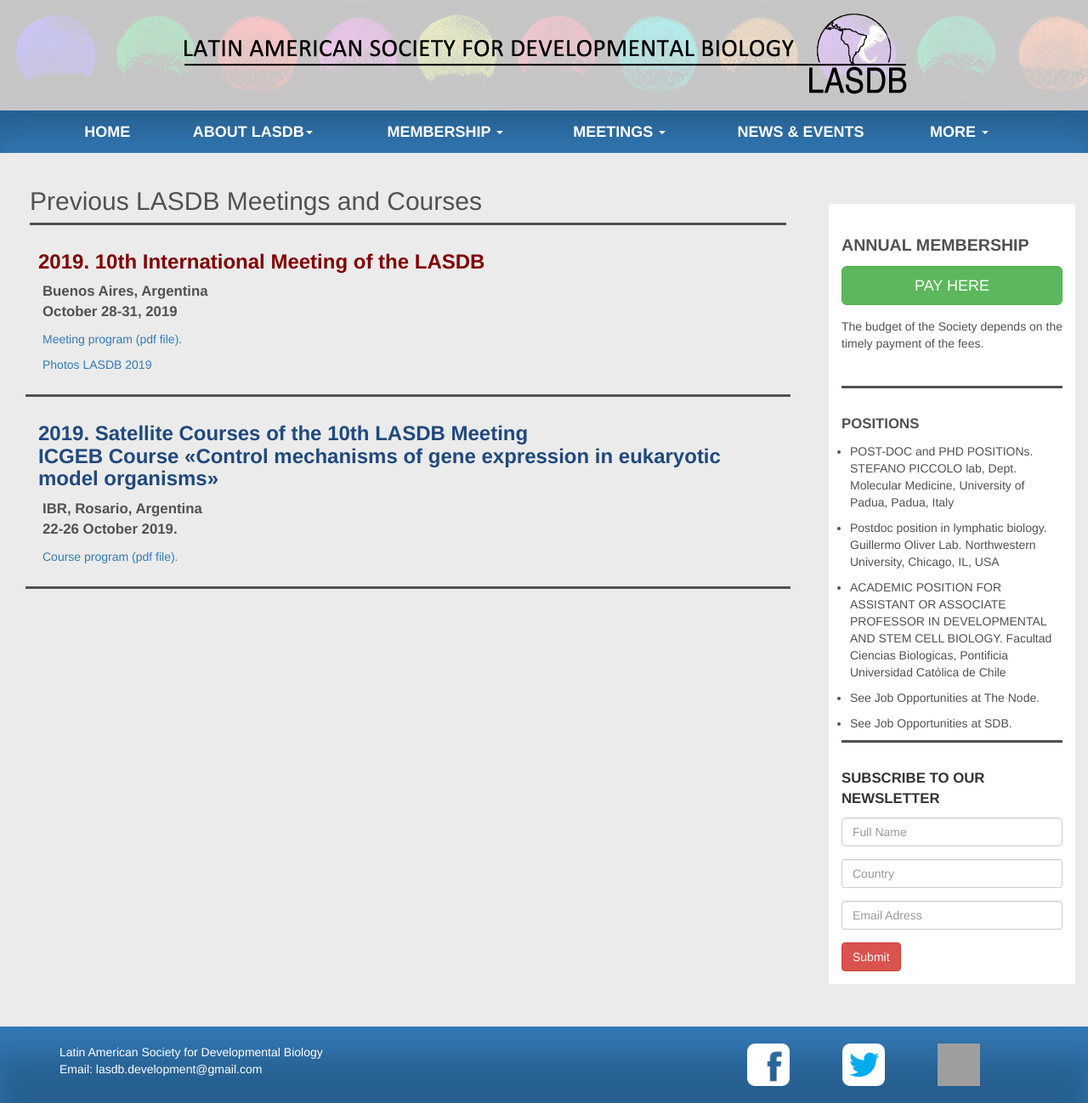
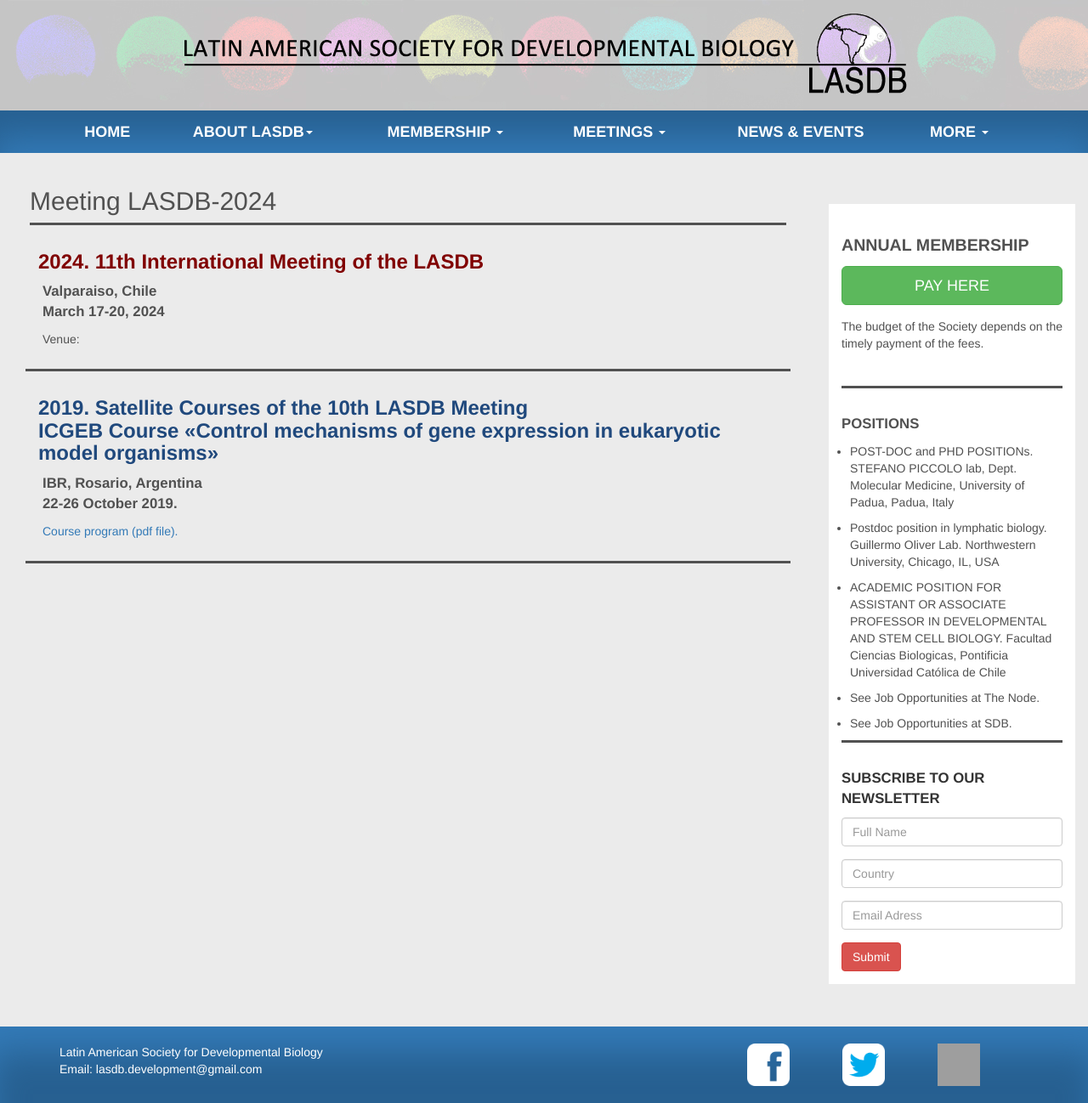
Before and after one commit to lasdb/lasdb.github.io, a Jekyll site: the page built from pages/LASDB-2024.html, in a window 1280 px wide. Shown: the whole page at 85% size. Built offline with Jekyll 4.4.1, drawn with Linux system fonts in a browser that asks for light colours; nearby versions of some CDN libraries; grey boxes are pictures that could not be loaded.

Commit message:
Update LASDB-2024.html

```diff
--- a/pages/LASDB-2024.html
+++ b/pages/LASDB-2024.html
@@ -3,18 +3,18 @@ layout: default
 ---
 
 
-<h2 class="page-header" id="page-news-header">Previous LASDB Meetings and Courses</h2>
+<h2 class="page-header" id="page-news-header">Meeting LASDB-2024</h2>
 
 <div class="col-xs-12">
     <div class="panel panel-default noticia">
         <div class="panel-heading">
-            <h3 class="meeting-title">2019. 10th International Meeting of the LASDB</h3>
+            <h3 class="meeting-title">2024. 11th International Meeting of the LASDB</h3>
         </div>
         <div class="panel-body" style="padding-top:0;">
-            <p style="font-weight:bold; font-size: 1.2em;"> Buenos Aires, Argentina <br> October 28-31, 2019 </p>
-            <p> <a target="_blank" href="../pdfs/2019-meeting-program.pdf"> Meeting program (pdf file).</a>
+            <p style="font-weight:bold; font-size: 1.2em;"> Valparaiso, Chile <br>  March 17-20, 2024 </p>
+            <p> Venue:
             </p>
-            <p><a href="https://www.facebook.com/pg/lasdb.development/photos/?tab=album&album_id=1156701691205915" target="_blank">Photos LASDB 2019</a></p>
+            <p></p>
 
 
         </div>
```
